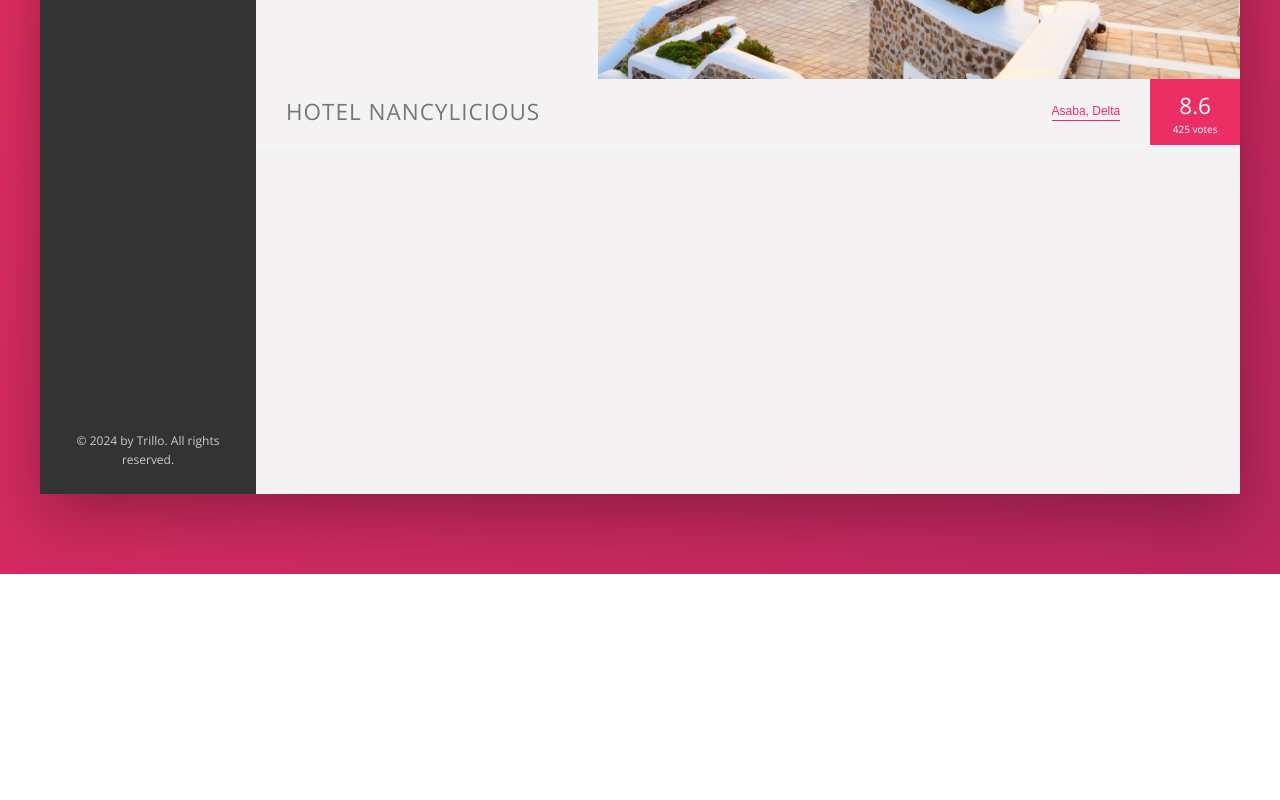
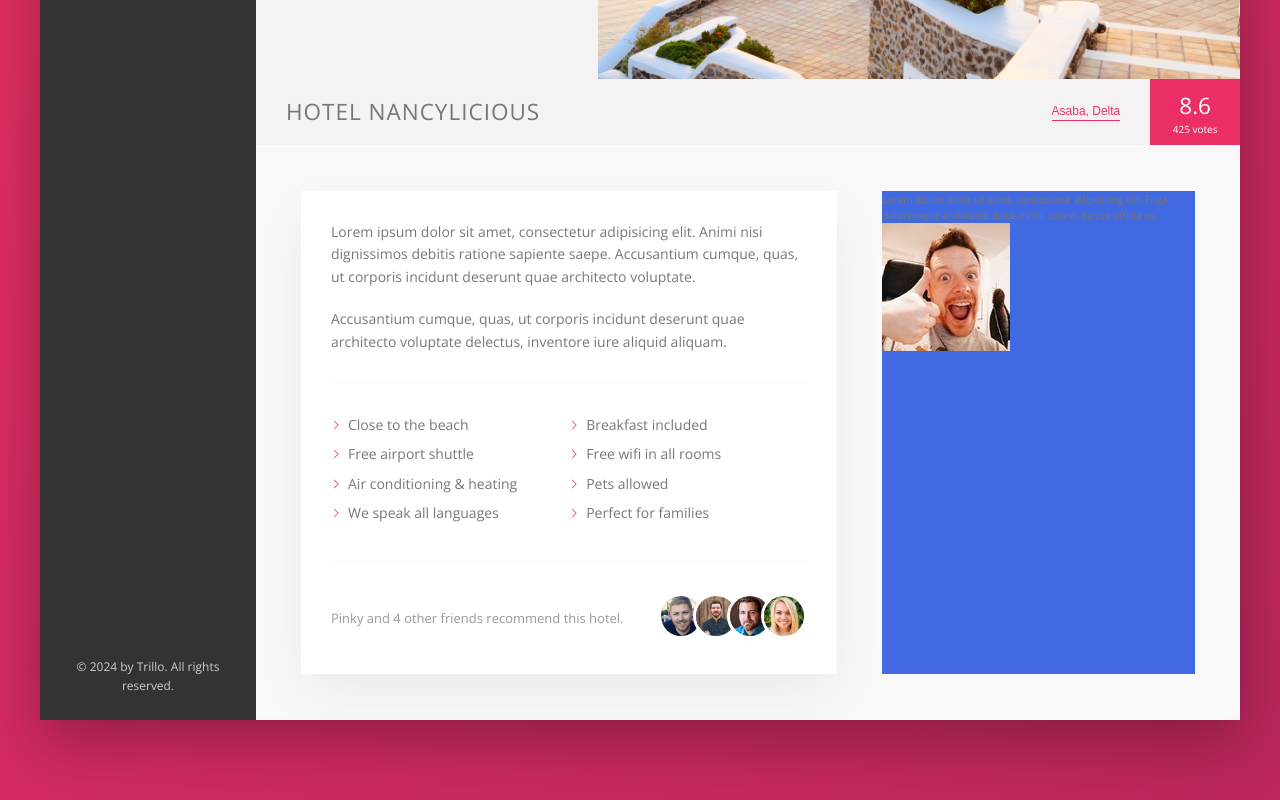
Before and after one commit to Oghenekharo/Trillo-Learning-css, a website: page index.html in a window 1280 px wide. Shown: the part 456-1256 px from the top of the page. Before the commit the page ends 1030 px from the top, so only its background shows below. Drawn offline with nearby package versions, Linux system fonts and the light colour scheme.

Commit message:
update 1

```diff
--- a/index.html
+++ b/index.html
@@ -150,6 +150,76 @@
               <div class="overview__rating--count">425 votes</div>
             </div>
           </div>
+
+          <div class="detail">
+            <div class="description">
+              <p class="paragraph">
+                Lorem ipsum dolor sit amet, consectetur adipisicing elit. Animi
+                nisi dignissimos debitis ratione sapiente saepe. Accusantium
+                cumque, quas, ut corporis incidunt deserunt quae architecto
+                voluptate.
+              </p>
+              <p class="paragraph">
+                Accusantium cumque, quas, ut corporis incidunt deserunt quae
+                architecto voluptate delectus, inventore iure aliquid aliquam.
+              </p>
+              <ul class="list">
+                <li class="list__item">Close to the beach</li>
+                <li class="list__item">Breakfast included</li>
+                <li class="list__item">Free airport shuttle</li>
+                <li class="list__item">Free wifi in all rooms</li>
+                <li class="list__item">Air conditioning & heating</li>
+                <li class="list__item">Pets allowed</li>
+                <li class="list__item">We speak all languages</li>
+                <li class="list__item">Perfect for families</li>
+              </ul>
+              <div class="recommend">
+                <p class="recommend__count">
+                  Pinky and 4 other friends recommend this hotel.
+                </p>
+                <div class="recommend__friends">
+                  <img
+                    src="img/user-3.jpg"
+                    alt="Friend 1"
+                    class="recommend__photo"
+                  />
+                  <img
+                    src="img/user-4.jpg"
+                    alt="Friend 2"
+                    class="recommend__photo"
+                  />
+                  <img
+                    src="img/user-5.jpg"
+                    alt="Friend 3"
+                    class="recommend__photo"
+                  />
+                  <img
+                    src="img/user-6.jpg"
+                    alt="Friend 4"
+                    class="recommend__photo"
+                  />
+                </div>
+              </div>
+            </div>
+            <div class="user-reviews">
+              <figure class="review">
+                <blockquote class="review__text">
+                  Lorem ipsum dolor sit amet, consectetur adipisicing elit. Fuga
+                  doloremque architecto dicta animi, totam, itaque officia ex.
+                </blockquote>
+                <figcaption class="review__user">
+                  <img
+                    src="img/user-1.jpg"
+                    alt="User 1"
+                    class="review__photo"
+                  />
+                  <div class="review__user-box">
+                    <p class="review__user-name"></p>
+                  </div>
+                </figcaption>
+              </figure>
+            </div>
+          </div>
         </main>
       </div>
     </div>
--- a/sass/_base.scss
+++ b/sass/_base.scss
@@ -30,7 +30,10 @@ Grey dark 3: #999
   --color-grey-dark-2: #777;
   --color-grey-dark-3: #999;
 
+  --line: 0.1rem solid var(--color-grey-light-1);
+
   --shadow-dark: 0 2rem 6rem rgba(0, 0, 0, 0.3);
+  --shadow-light: 0 2rem 5rem rgba(0, 0, 0, 0.06);
 }
 
 * {
--- a/sass/_components.scss
+++ b/sass/_components.scss
@@ -195,7 +195,7 @@
 /// HOTEL OVERVIEW
 .overview {
   display: flex;
-  border-bottom: 0.1rem solid var(--color-grey-light-1);
+  border-bottom: var(--line);
   align-items: center;
 
   &__heading {
@@ -292,3 +292,74 @@
     box-shadow: none;
   }
 }
+
+///////////////////////////////
+/// PARAGRAPH
+.paragraph:not(:last-of-type) {
+  margin-bottom: 2rem;
+}
+
+///////////////////////////////
+/// LIST
+.list {
+  list-style: none;
+  margin: 3rem 0;
+  padding: 3rem 0;
+  border-top: var(--line);
+  border-bottom: var(--line);
+
+  display: flex;
+  flex-wrap: wrap;
+
+  &__item {
+    flex: 0 0 50%;
+    margin-bottom: 0.7rem;
+
+    &::before {
+      content: "";
+      display: inline-block;
+      height: 1rem;
+      width: 1rem;
+      margin-right: 0.7rem;
+
+      //Older browsers
+      // background-image: url("../img/chevron-thin-right.svg");
+      // background-size: cover;
+
+      // Newer browsers - Masks
+      background-color: var(--color-primary);
+      -webkit-mask-image: url("../img/chevron-thin-right.svg");
+      -webkit-mask-size: cover;
+      mask-image: url("../img/chevron-thin-right.svg");
+      mask-size: cover;
+    }
+  }
+}
+
+////////////////////////////
+/// RECOMMEND
+.recommend {
+  font-size: 1.3rem;
+  color: var(--color-grey-dark-3);
+
+  display: flex;
+  justify-content: space-between;
+  align-items: center;
+
+  &__count {
+  }
+
+  &__friends {
+  }
+
+  &__photo {
+    box-sizing: content-box;
+    height: 4rem;
+    width: 4rem;
+    border-radius: 50%;
+    border: 0.3rem solid #fff;
+    &:not(:last-child) {
+      margin-right: -1.5rem;
+    }
+  }
+}
--- a/sass/_layout.scss
+++ b/sass/_layout.scss
@@ -10,7 +10,7 @@
   height: 7rem;
   background-color: #fff;
   font-size: 1.4rem;
-  border-bottom: 0.1rem solid var(--color-grey-light-1);
+  border-bottom: var(--line);
 
   display: flex;
   justify-content: space-between;
@@ -32,5 +32,25 @@
 
 .hotel-view {
   flex: 1;
-  height: 80rem;
 }
+
+.detail {
+  display: flex;
+  padding: 4.5rem;
+  background-color: var(--color-grey-light-1);
+  border-bottom: var(--line);
+}
+
+.description {
+  background-color: #fff;
+  box-shadow: var(--shadow-light);
+  padding: 3rem;
+  flex: 0 0 60%;
+  margin-right: 4.5rem;
+  font-size: 1.4rem;
+}
+
+.user-reviews {
+  background-color: royalblue;
+  flex: 1;
+}
```
Also changed, not shown: css/style.css, 1 other file.
